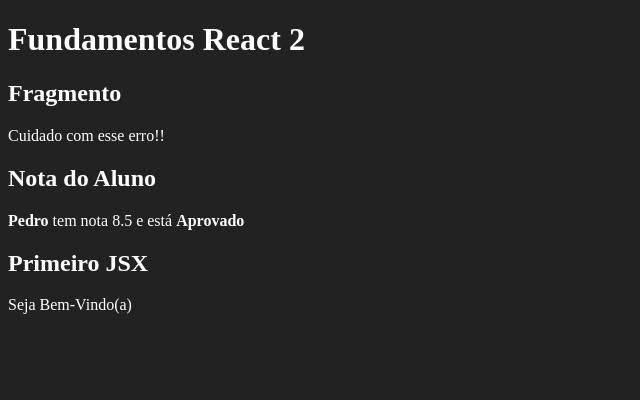
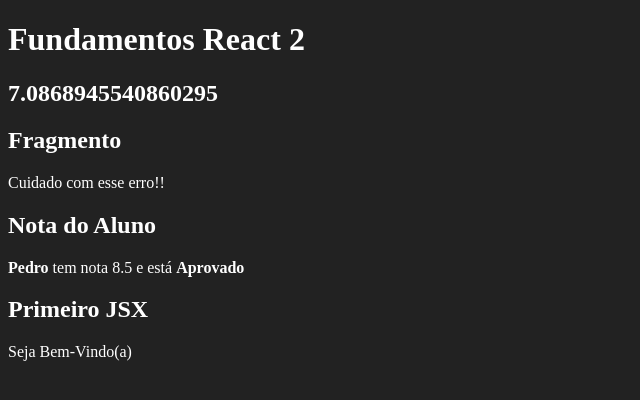
Before and after one commit to laianribas/Cod3r-curso-react, a React (Create React App) app: page / in a window 1280 px wide. Shown: the top 400 px of the page, without its empty margins (0-640 px from the left). Built offline with nearby package versions, Linux system fonts and the light colour scheme.

Commit message:
Desafio Número Aleatório

```diff
--- a/src/App.jsx
+++ b/src/App.jsx
@@ -3,11 +3,13 @@
 import Primeiro from './components/Basicos/Primeiro'
 import ComParametro from './components/Basicos/ComParametro'
 import Fragmento from './components/Basicos/Fragmento'
+import NumeroAleatorio from './components/Basicos/NumeroAleatorio'
 
 export default () => {
   return (
     <div id="app">
       <h1>Fundamentos React 2</h1>
+      <NumeroAleatorio max={10} min={0} />
       <Fragmento />
       <ComParametro titulo="Nota do Aluno" aluno="Pedro" nota={8.5} />
       <Primeiro />
--- /dev/null
+++ b/src/components/Basicos/NumeroAleatorio.jsx
@@ -0,0 +1,5 @@
+import React from 'react'
+
+export default props => {
+  return <h2>{Math.random() * (props.max - props.min) + props.min}</h2>
+}
```
